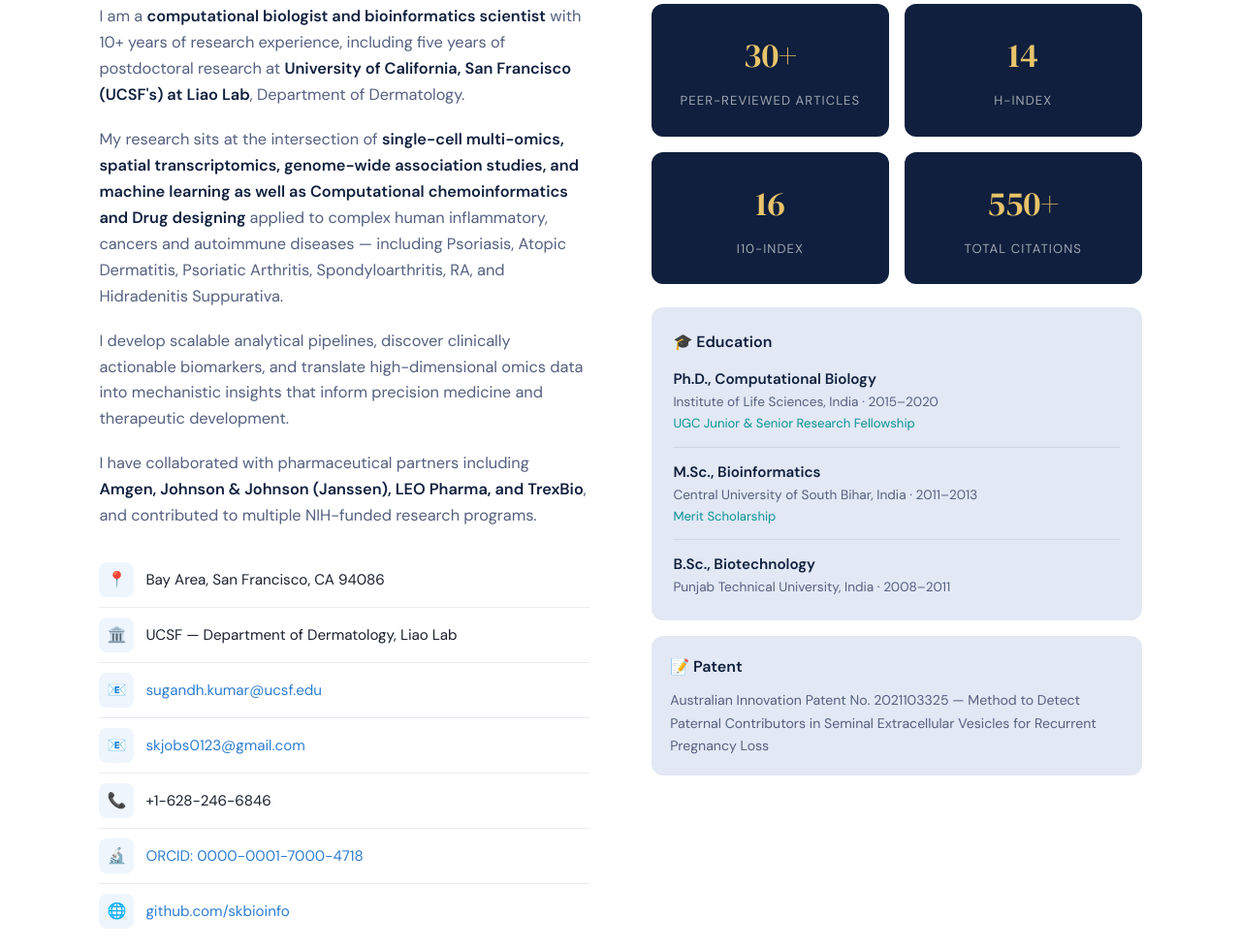
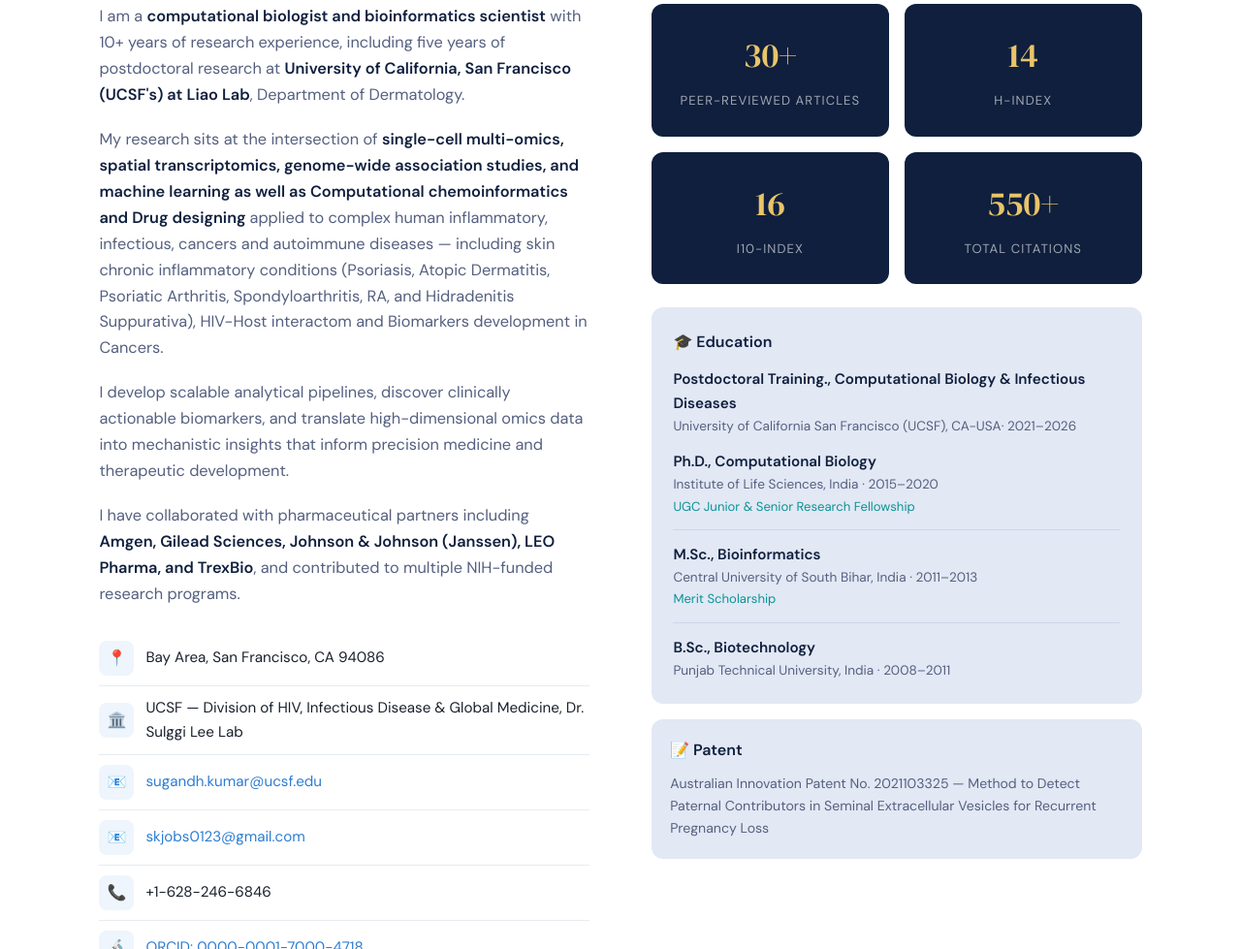
Before and after one commit to skbioinfo/skbioinfo.github.io, a plain HTML site: page index.html in a window 1280 px wide. Shown: the part 1000-1979 px from the top of the page at 97% size. Drawn offline with Linux system fonts and the light colour scheme.

Commit message:
Revise personal information and research details in index.html
Updated professional title and affiliations, revised research focus, and added educational details.

```diff
--- a/index.html
+++ b/index.html
@@ -443,7 +443,7 @@ footer{
   <div class="hero-text">
     <div class="hero-badge">🧬 Computational Biologist · UCSF</div>
     <h1>Sugandh Kumar<br><em>Ph.D.</em></h1>
-    <p class="hero-title">Postdoctoral Research Fellow, University of California San Francisco<br>Single-Cell Genomics · Spatial Transcriptomics · AI/ML · Precision Medicine</p>
+    <p class="hero-title">Senior Scientist (Bioinforamtics Programmer III), University of California San Francisco<br>Single-Cell Genomics · Spatial Transcriptomics · AI/ML · Precision Medicine</p>
     <div class="hero-stats">
       <div class="hero-stat"><span class="num">30+</span><span class="lbl">Publications</span></div>
       <div class="hero-stat"><span class="num">14</span><span class="lbl">h-index</span></div>
@@ -475,12 +475,12 @@ footer{
   <div class="about-grid fade-up">
     <div class="about-text">
       <p>I am a <strong>computational biologist and bioinformatics scientist</strong> with 10+ years of research experience, including five years of postdoctoral research at <strong> University of California, San Francisco (UCSF's) at Liao Lab</strong>, Department of Dermatology.</p>
-      <p>My research sits at the intersection of <strong>single-cell multi-omics, spatial transcriptomics, genome-wide association studies, and machine learning as well as Computational chemoinformatics and Drug designing </strong> applied to complex human inflammatory, cancers and autoimmune diseases — including Psoriasis, Atopic Dermatitis, Psoriatic Arthritis, Spondyloarthritis, RA, and Hidradenitis Suppurativa.</p>
+      <p>My research sits at the intersection of <strong>single-cell multi-omics, spatial transcriptomics, genome-wide association studies, and machine learning as well as Computational chemoinformatics and Drug designing </strong> applied to complex human inflammatory, infectious, cancers and autoimmune diseases — including skin chronic inflammatory conditions (Psoriasis, Atopic Dermatitis, Psoriatic Arthritis, Spondyloarthritis, RA, and Hidradenitis Suppurativa), HIV-Host interactom and Biomarkers development in Cancers.</p>
       <p>I develop scalable analytical pipelines, discover clinically actionable biomarkers, and translate high-dimensional omics data into mechanistic insights that inform precision medicine and therapeutic development.</p>
-      <p>I have collaborated with pharmaceutical partners including <strong>Amgen, Johnson &amp; Johnson (Janssen), LEO Pharma, and TrexBio</strong>, and contributed to multiple NIH-funded research programs.</p>
+      <p>I have collaborated with pharmaceutical partners including <strong>Amgen, Gilead Sciences, Johnson &amp; Johnson (Janssen), LEO Pharma, and TrexBio</strong>, and contributed to multiple NIH-funded research programs.</p>
       <ul class="info-list">
         <li><span class="info-icon">📍</span>Bay Area, San Francisco, CA 94086</li>
-        <li><span class="info-icon">🏛️</span>UCSF — Department of Dermatology, Liao Lab</li>
+        <li><span class="info-icon">🏛️</span>UCSF — Division of HIV, Infectious Disease & Global Medicine, Dr. Sulggi Lee Lab </li>
         <li><span class="info-icon">📧</span><a href="mailto:sugandh.kumar@ucsf.edu">sugandh.kumar@ucsf.edu</a></li>
         <li><span class="info-icon">📧</span><a href="mailto:skjobs0123@gmail.com">skjobs0123@gmail.com</a></li>
         <li><span class="info-icon">📞</span>+1-628-246-6846</li>
@@ -497,6 +497,10 @@ footer{
       </div>
       <div style="margin-top:1.5rem;background:var(--mid);border-radius:var(--radius);padding:1.4rem;">
         <div style="font-weight:700;color:var(--navy);margin-bottom:0.8rem;">🎓 Education</div>
+         <div style="margin-bottom:0.8rem;">
+          <div style="font-weight:600;color:var(--navy);font-size:0.95rem;">Postdoctoral Training., Computational Biology & Infectious Diseases</div>
+          <div style="font-size:0.85rem;color:var(--muted);">University of California San Francisco (UCSF), CA-USA· 2021–2026</div>
+        </div>
         <div style="margin-bottom:0.8rem;">
           <div style="font-weight:600;color:var(--navy);font-size:0.95rem;">Ph.D., Computational Biology</div>
           <div style="font-size:0.85rem;color:var(--muted);">Institute of Life Sciences, India · 2015–2020</div>
```
